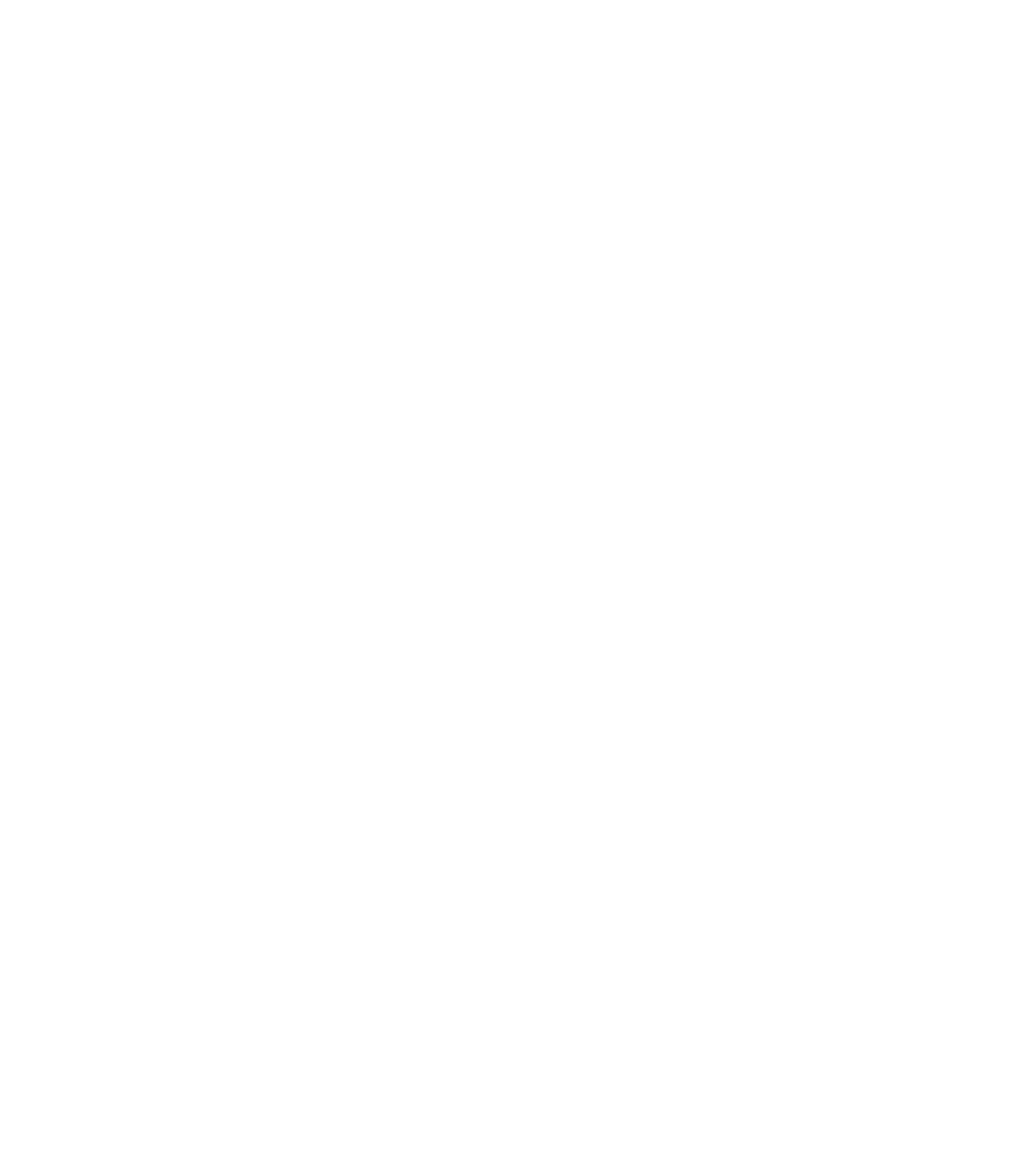
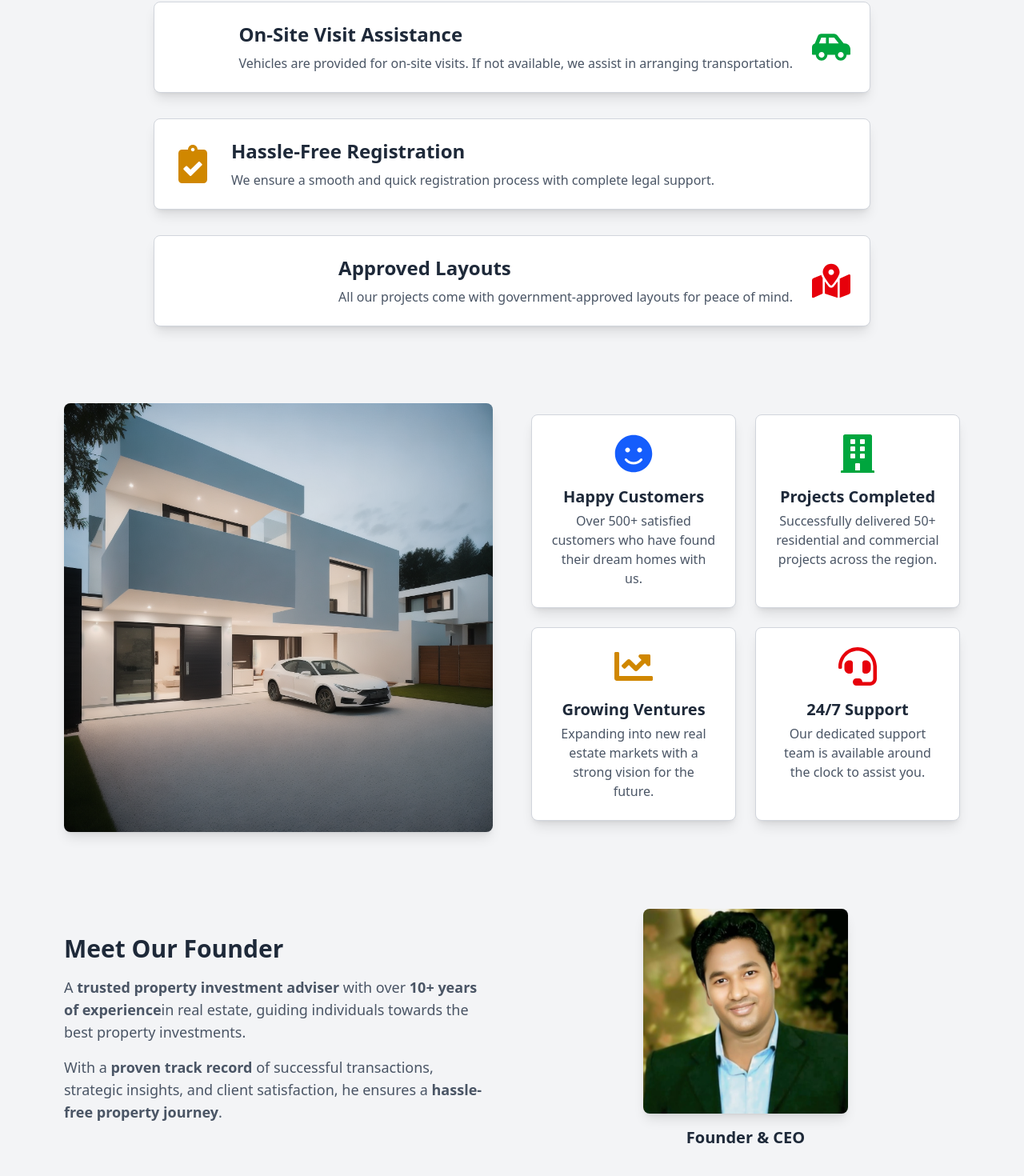
Before and after one commit to P-J-Looser/real-estate, a React (Vite) app: page /about in a window 1280 px wide. Shown: the part 882-2352 px from the top of the page at 80% size. Before the commit the page ends 800 px from the top, so only its background shows below. Built offline with nearby package versions, Linux system fonts and the light colour scheme.

Commit message:
About_and_Gallery

```diff
--- /dev/null
+++ b/src/components/AboutCompany.jsx
@@ -0,0 +1,69 @@
+import React from "react";
+import { FaSmile, FaBuilding, FaChartLine, FaHeadset } from "react-icons/fa";
+import companyImage from "../assets/frontend_assets/hero-image-2.png"; // Replace with actual image
+
+const companyDetails = [
+  {
+    id: 1,
+    icon: <FaSmile className="text-5xl text-blue-600" />,
+    title: "Happy Customers",
+    description: "Over 500+ satisfied customers who have found their dream homes with us.",
+  },
+  {
+    id: 2,
+    icon: <FaBuilding className="text-5xl text-green-600" />,
+    title: "Projects Completed",
+    description: "Successfully delivered 50+ residential and commercial projects across the region.",
+  },
+  {
+    id: 3,
+    icon: <FaChartLine className="text-5xl text-yellow-600" />,
+    title: "Growing Ventures",
+    description: "Expanding into new real estate markets with a strong vision for the future.",
+  },
+  {
+    id: 4,
+    icon: <FaHeadset className="text-5xl text-red-600" />,
+    title: "24/7 Support",
+    description: "Our dedicated support team is available around the clock to assist you.",
+  },
+];
+
+const AboutCompany = () => {
+  return (
+    <section className="py-12 bg-gray-100">
+      <div className="max-w-6xl mx-auto px-4 flex flex-col md:flex-row items-center gap-12">
+
+        {/* Left - Image */}
+        <div className="w-full md:w-1/2">
+          <img
+            src={companyImage}
+            alt="Company"
+            className="w-full h-auto rounded-lg shadow-lg"
+          />
+        </div>
+
+        {/* Right - Description Grid */}
+        <div className="w-full md:w-1/2 grid grid-cols-1 sm:grid-cols-2 gap-6">
+          {companyDetails.map((detail) => (
+            <div
+              key={detail.id}
+              className="flex flex-col items-center text-center p-6 bg-white shadow-lg border border-gray-300 rounded-lg"
+            >
+              {/* Icon on Top */}
+              <div>{detail.icon}</div>
+
+              {/* Title & Description Below Icon */}
+              <h3 className="text-xl font-semibold text-gray-800 mt-4">
+                {detail.title}
+              </h3>
+              <p className="text-gray-600 mt-1">{detail.description}</p>
+            </div>
+          ))}
+        </div>
+      </div>
+    </section>
+  );
+};
+
+export default AboutCompany;
--- a/src/components/AboutHero.jsx
+++ b/src/components/AboutHero.jsx
@@ -4,7 +4,7 @@
 
 const AboutHero = () => {
   return (
-    <section className="py-12 bg-gray-100">
+    <section className="pb-12 pt-28 bg-gray-100">
       <div className="max-w-6xl mx-auto px-4 flex flex-col md:flex-row items-center">
 
         {/* Left Side - Text and Counters */}
--- /dev/null
+++ b/src/components/FounderSection.jsx
@@ -0,0 +1,40 @@
+import React from "react";
+import founderImage from "../assets/frontend_assets/founder.jpeg"; // Replace with actual image
+
+const FounderSection = () => {
+  return (
+    <section className="py-12 bg-gray-100">
+      <div className="max-w-6xl mx-auto px-4 flex flex-col md:flex-row items-center gap-12">
+
+        {/* Left - Founder Info */}
+        <div className="w-full md:w-1/2">
+          <h2 className="text-3xl font-bold text-gray-800 mb-4">
+            Meet Our Founder
+          </h2>
+          <p className="text-gray-600 text-lg">
+            A <b>trusted property investment adviser</b> with over <b>10+ years of experience</b>
+            in real estate, guiding individuals towards the best property investments.
+          </p>
+          <p className="text-gray-600 text-lg mt-4">
+            With a <b>proven track record</b> of successful transactions, strategic insights,
+            and client satisfaction, he ensures a <b>hassle-free property journey</b>.
+          </p>
+        </div>
+
+        {/* Right - Founder Image & Title */}
+        <div className="w-full md:w-1/2 flex flex-col items-center">
+          <img
+            src={founderImage}
+            alt="Founder & CEO"
+            className="w-64 h-64 object-cover rounded-lg shadow-lg"
+          />
+          <h3 className="mt-4 text-xl font-semibold text-gray-800">
+            Founder & CEO
+          </h3>
+        </div>
+      </div>
+    </section>
+  );
+};
+
+export default FounderSection;
--- /dev/null
+++ b/src/components/Services.jsx
@@ -0,0 +1,63 @@
+import React from "react";
+import { FaHeadset, FaCarSide, FaClipboardCheck, FaMapMarkedAlt } from "react-icons/fa";
+
+const services = [
+  {
+    id: 1,
+    icon: <FaHeadset className="text-5xl text-blue-600" />,
+    title: "24/7 Support",
+    description: "We provide round-the-clock support to assist you at any time.",
+  },
+  {
+    id: 2,
+    icon: <FaCarSide className="text-5xl text-green-600" />,
+    title: "On-Site Visit Assistance",
+    description: "Vehicles are provided for on-site visits. If not available, we assist in arranging transportation.",
+  },
+  {
+    id: 3,
+    icon: <FaClipboardCheck className="text-5xl text-yellow-600" />,
+    title: "Hassle-Free Registration",
+    description: "We ensure a smooth and quick registration process with complete legal support.",
+  },
+  {
+    id: 4,
+    icon: <FaMapMarkedAlt className="text-5xl text-red-600" />,
+    title: "Approved Layouts",
+    description: "All our projects come with government-approved layouts for peace of mind.",
+  },
+];
+
+const Services = () => {
+  return (
+    <section className="py-12 bg-gray-100">
+      <div className="max-w-6xl mx-auto px-4">
+        <h2 className="text-3xl font-bold text-center mb-12">Our Services</h2>
+
+        <div className="space-y-8">
+          {services.map((service, index) => (
+            <div
+              key={service.id}
+              className={`flex flex-col md:flex-row items-center gap-6 p-6 bg-white shadow-lg border border-gray-300 rounded-lg max-w-4xl mx-auto ${
+                index % 2 === 0 ? "md:flex-row" : "md:flex-row-reverse"
+              }`}
+            >
+              {/* Icon */}
+              <div className="flex-shrink-0">{service.icon}</div>
+
+              {/* Text Content */}
+              <div className="text-center md:text-left">
+                <h3 className="text-2xl font-semibold text-gray-800">
+                  {service.title}
+                </h3>
+                <p className="text-gray-600 mt-2">{service.description}</p>
+              </div>
+            </div>
+          ))}
+        </div>
+      </div>
+    </section>
+  );
+};
+
+export default Services;
--- a/src/pages/AboutUs.jsx
+++ b/src/pages/AboutUs.jsx
@@ -1,8 +1,17 @@
 import React from 'react'
+import AboutHero from '../components/AboutHero'
+import Services from '../components/Services'
+import AboutCompany from '../components/AboutCompany'
+import FounderSection from '../components/FounderSection'
 
 const AboutUs = () => {
   return (
-    <div>AboutUs</div>
+    <>
+      <AboutHero />
+      <Services />
+      <AboutCompany />
+      <FounderSection />
+    </>
   )
 }
 
--- a/src/pages/Gallery.jsx
+++ b/src/pages/Gallery.jsx
@@ -1,9 +1,78 @@
-import React from 'react'
+import React, { useState } from "react";
+import { Swiper, SwiperSlide } from "swiper/react";
+import { Navigation, Pagination } from "swiper/modules";
+import "swiper/css";
+import "swiper/css/navigation";
+import "swiper/css/pagination";
+import { FaTimes } from "react-icons/fa";
+import image1 from "../assets/frontend_assets/gallery1.jpg";
+import image2 from "../assets/frontend_assets/gallery2.jpg";
+import image3 from "../assets/frontend_assets/gallery3.jpg";
+import image4 from "../assets/frontend_assets/gallery4.jpg";
+import image5 from "../assets/frontend_assets/gallery5.jpg";
+
+const images = [image1, image2, image3, image4, image5];
 
 const Gallery = () => {
+  const [selectedIndex, setSelectedIndex] = useState(null);
+
   return (
-    <div>Gallery</div>
-  )
-}
+    <section className="py-26 bg-gray-100">
+      <div className="max-w-6xl mx-auto px-4">
+        <h2 className="text-3xl font-bold text-center mb-8">Gallery</h2>
 
-export default Gallery
+        {/* Image Grid */}
+        <div className="grid grid-cols-2 md:grid-cols-3 lg:grid-cols-4 gap-4">
+          {images.map((image, index) => (
+            <div key={index} className="relative">
+              <img
+                src={image}
+                alt={`Gallery ${index + 1}`}
+                className="w-full h-40 md:h-56 object-cover rounded-lg shadow-md cursor-pointer hover:opacity-80 transition"
+                onClick={() => setSelectedIndex(index)}
+              />
+            </div>
+          ))}
+        </div>
+      </div>
+
+      {/* Modal with Swiper for Sliding Images */}
+      {selectedIndex !== null && (
+        <div className="fixed inset-0 bg-black bg-opacity-75 flex items-center justify-center z-50">
+          <div className="relative max-w-4xl w-full px-4">
+            {/* Close Button */}
+            <button
+              className="absolute top-4 right-6 text-white z-10 cursor-pointer text-2xl"
+              onClick={() => setSelectedIndex(null)}
+            >
+              <FaTimes />
+            </button>
+
+            {/* Swiper Slider */}
+            <Swiper
+              modules={[Navigation, Pagination]}
+              spaceBetween={10}
+              slidesPerView={1}
+              navigation
+              pagination={{ clickable: true }}
+              initialSlide={selectedIndex}
+              className="w-full"
+            >
+              {images.map((image, index) => (
+                <SwiperSlide key={index}>
+                  <img
+                    src={image}
+                    alt={`Gallery ${index + 1}`}
+                    className="w-full max-h-[80vh] object-contain rounded-lg"
+                  />
+                </SwiperSlide>
+              ))}
+            </Swiper>
+          </div>
+        </div>
+      )}
+    </section>
+  );
+};
+
+export default Gallery;
```
Also changed, not shown: src/assets/frontend_assets/founder.jpeg (added).
